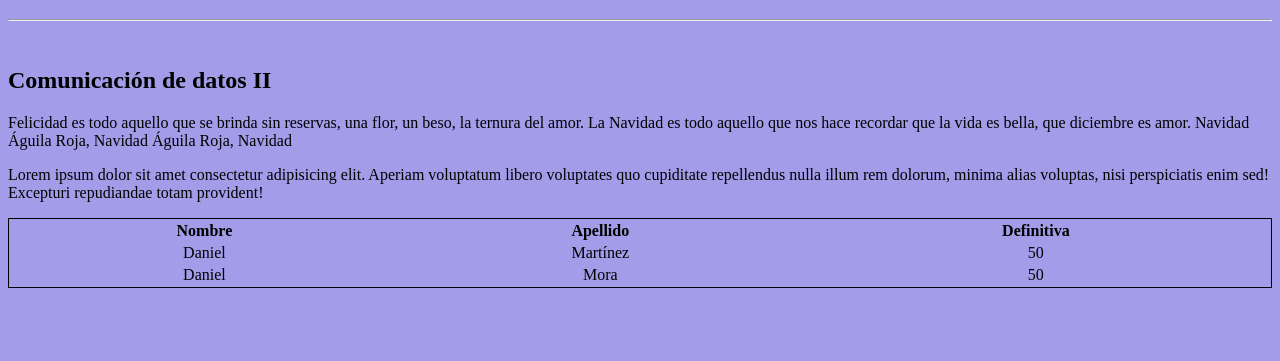
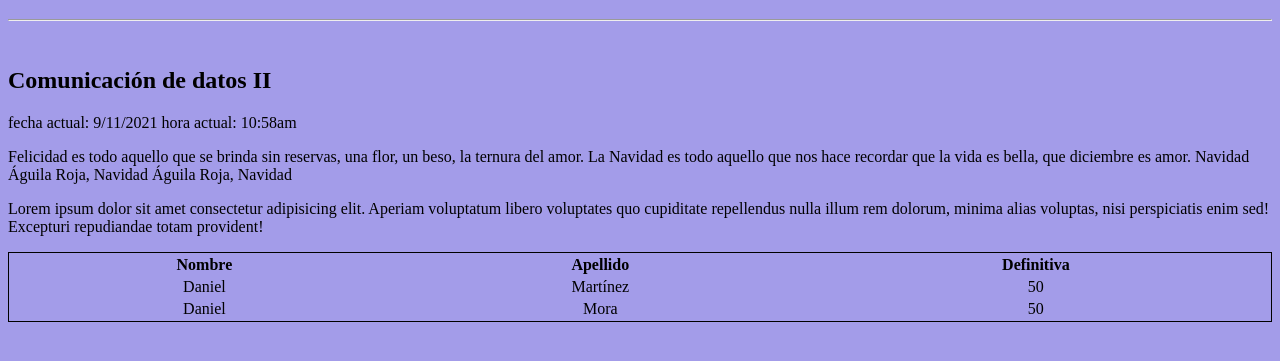
Before and after one commit to DanielMoraUDEC/comunicacion, a plain HTML site: page index.html in a window 1280 px wide. Shown: the part 61-422 px from the top of the page. Drawn offline with Linux system fonts and the light colour scheme.

Commit message:
prueba datos

```diff
--- a/index.html
+++ b/index.html
@@ -10,7 +10,11 @@
     <h1>Universidad de cundinamarca</h1>
     <hr>
     <br>
-    <h2>Comunicación de datos II</h2>
+    <h2>Comunicación de datos II </h2>
+	<p>
+		fecha actual: 9/11/2021
+		hora actual: 10:58am
+	</p>
     <p>
         Felicidad es todo aquello que se brinda sin reservas, una flor, un beso, la ternura del amor. La Navidad es todo aquello que nos hace recordar que la vida es bella, que diciembre es amor. Navidad Águila Roja, Navidad Águila Roja, Navidad
     </p>
```
